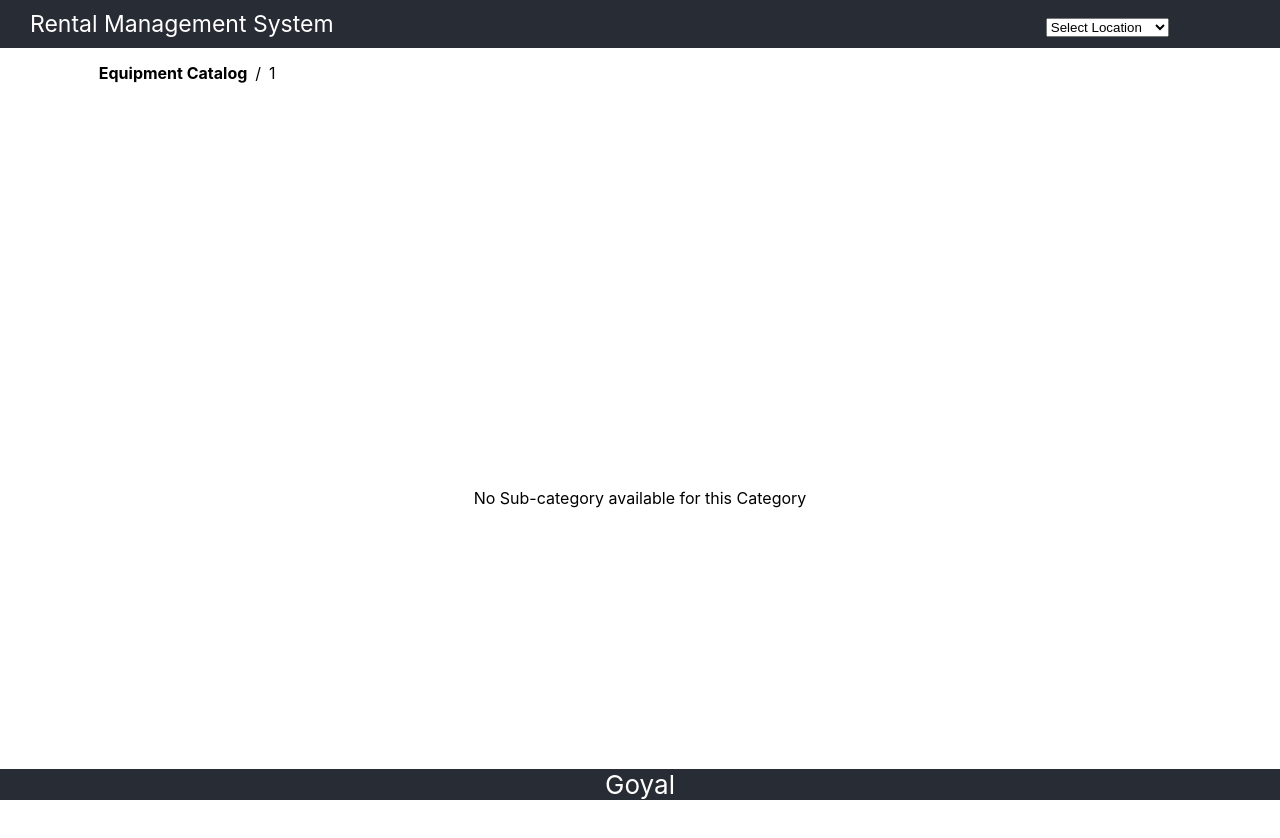
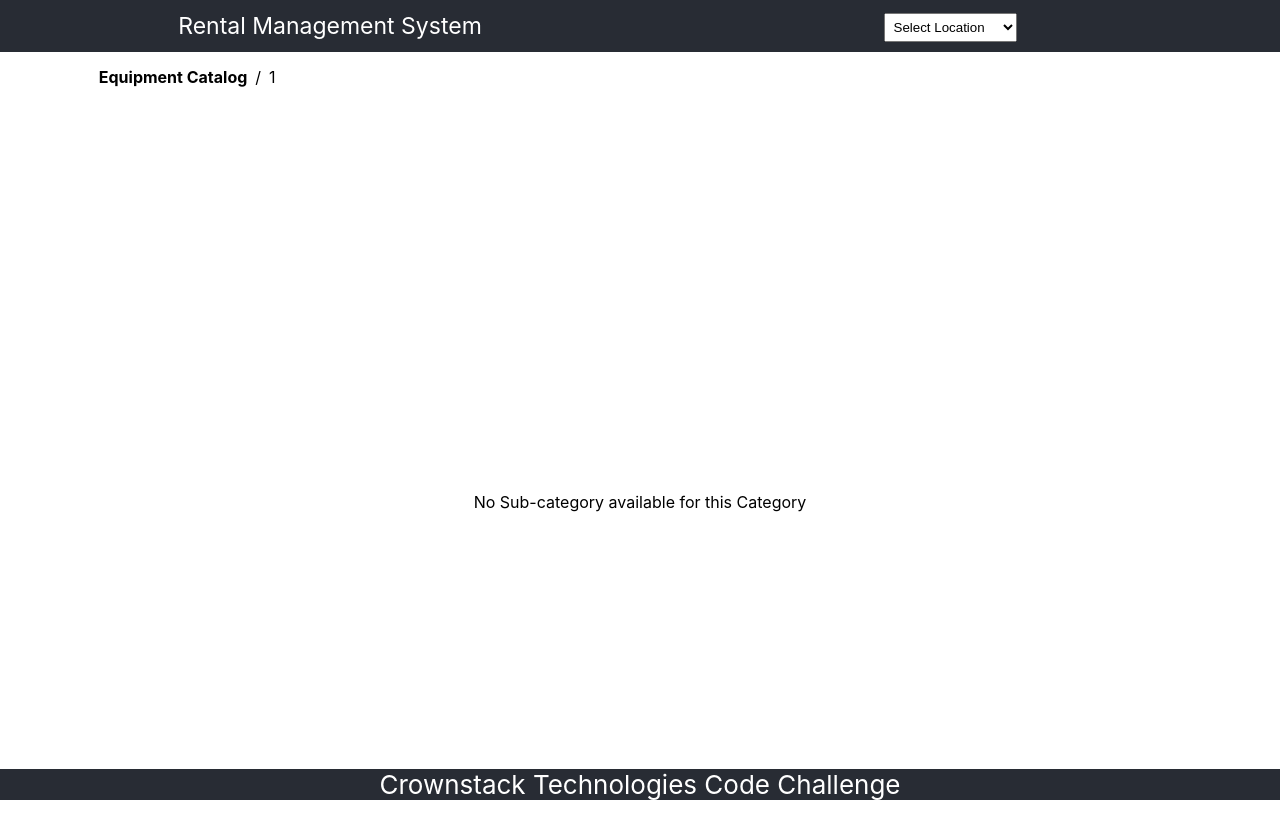
Before and after one commit to rahulgoyal21/react.rentalManagementSystem, a React (Create React App) app: page /subcategories/1 in a window 1280 px wide. Shown: the top 838 px of the page. Built offline with nearby package versions, Linux system fonts and the light colour scheme.

Commit message:
UI clean

```diff
--- a/src/App.css
+++ b/src/App.css
@@ -12,31 +12,23 @@
 }
 
 .App-header {
-  display: flex;
-  flex-direction: column;
-  align-items: center;
-  justify-content: center;
   font-size: calc(7px + 2vmin);
   color: white;
   left: 0;
   top: 0;
-  width: 100%;
+  width: 100vw;
   color: white;
   text-align: center;
   background-color: #282c34;
 }
 
 .App-footer {
-  display: flex;
-  flex-direction: column;
-  align-items: center;
-  justify-content: center;
   font-size: calc(10px + 2vmin);
   color: white;
   position: fixed;
   left: 0;
   bottom: 0;
-  width: 100%;
+  width: 100vw;
   color: white;
   text-align: center;
   background-color: #282c34;
--- a/src/App.js
+++ b/src/App.js
@@ -29,7 +29,9 @@ const App = () => {
             />
           </Switch>
         </Router>
-        <footer className='App-footer'>Goyal</footer>
+        <footer className='App-footer'>
+          Crownstack Technologies Code Challenge
+        </footer>
       </div>
     </Provider>
   );
--- a/src/components/Header/header.css
+++ b/src/components/Header/header.css
@@ -1,7 +1,9 @@
 .header {
   display: grid;
-  grid-template-columns: repeat(4, 1fr);
+  grid-template-columns: repeat(2, 1fr);
   padding: 0px 20px;
+  align-items: center;
+  justify-items: center;
 }
 
 .content {
@@ -11,11 +13,15 @@
 }
 .branches {
   position: absolute;
-  left: 0;
+  left: 18%;
   background: #ffffff;
   color: #000000;
-  max-height: 200px;
+  max-height: 225px;
   overflow: auto;
+  min-width: 10vw;
+  box-shadow: 1px 0px 18px 0px rgba(0, 0, 0, 0.61);
+  -webkit-box-shadow: 1px 0px 18px 0px rgba(0, 0, 0, 0.61);
+  -moz-box-shadow: 1px 0px 18px 0px rgba(0, 0, 0, 0.61);
 }
 .branchName {
   padding: 10px;
--- a/src/components/Header/index.js
+++ b/src/components/Header/index.js
@@ -1,4 +1,4 @@
-import React from 'react';
+import React, { useState } from 'react';
 import './header.css';
 import { catalog } from '../../catalog';
 import { handleLocationChange } from '../../actions/location';
@@ -9,11 +9,9 @@ import { useHistory, Link } from 'react-router-dom';
 const Header = () => {
   const dispatch = useDispatch();
   const history = useHistory();
+  const [openBranchesOptions, setOpenBranchesOption] = useState(false);
   const { selectedBranchFromLocation, locationName } = useSelector(
     (state) => state.locationReducer
-  );
-  const { selectedCategoriesFromBranch } = useSelector(
-    (state) => state.branchReducer
   );
 
   //Extracting locations name from catalog
@@ -22,23 +20,24 @@ const Header = () => {
     return acc;
   }, []);
 
-  console.log('LOCATIONS', locations);
-  console.log('BRANCHES', selectedBranchFromLocation);
-  console.log('CATEGORIES', selectedCategoriesFromBranch);
+  const handleInputChange = (event) => {
+    dispatch(handleBranchChange(event, selectedBranchFromLocation));
+    history.push(`/categories/${event.target.dataset.id}`);
+    setOpenBranchesOption(false);
+  };
 
   return (
     <div className='header'>
       <Link to='/' style={{ textDecoration: 'none', color: '#ffffff' }}>
         <div className='content'> Rental Management System</div>
       </Link>
-      <div></div>
-      <div></div>
       <div className='content'>
         <select
-          style={{ position: 'relative' }}
+          style={{ padding: '5px' }}
           value={locationName}
           onChange={(event) => {
             dispatch(handleLocationChange(event));
+            setOpenBranchesOption(true);
           }}
           placeholder='Select Location'
         >
@@ -51,14 +50,9 @@ const Header = () => {
             </option>
           ))}
         </select>
-        <div
-          className='branches'
-          onClick={(event) => {
-            dispatch(handleBranchChange(event, selectedBranchFromLocation));
-            history.push(`/categories/${event.target.dataset.id}`);
-          }}
-        >
+        <div className='branches' onClick={(event) => handleInputChange(event)}>
           {selectedBranchFromLocation.length > 0 &&
+            openBranchesOptions &&
             selectedBranchFromLocation.map((item) => (
               <div
                 className='branchName'
--- a/src/pages/Categories/categories.css
+++ b/src/pages/Categories/categories.css
@@ -30,3 +30,15 @@
   left: 6%;
   display: flex;
 }
+
+@media (max-width: 992px) {
+  .categories {
+    grid-template-columns: repeat(2, 1fr);
+  }
+}
+
+@media (max-width: 650px) {
+  .categories {
+    grid-template-columns: 1fr;
+  }
+}
--- a/src/pages/Subcategories/subcategories.css
+++ b/src/pages/Subcategories/subcategories.css
@@ -41,3 +41,15 @@
 .breadcrumb > div {
   cursor: pointer;
 }
+
+@media (max-width: 992px) {
+  .subcategories {
+    grid-template-columns: repeat(2, 1fr);
+  }
+}
+
+@media (max-width: 650px) {
+  .subcategories {
+    grid-template-columns: 1fr;
+  }
+}
```
Also changed, not shown: 1 other file (tests, documents, lock files or other folders).
